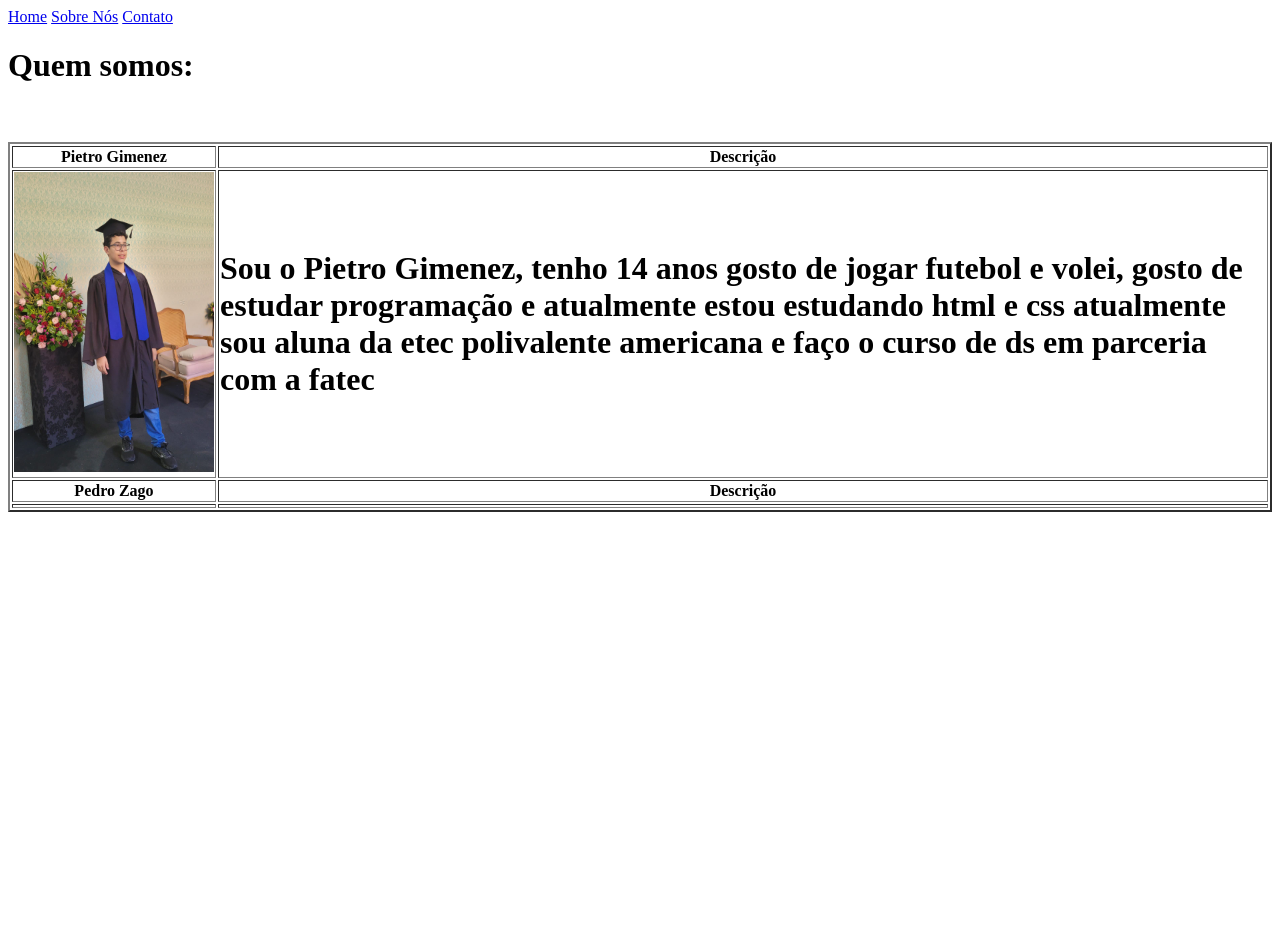
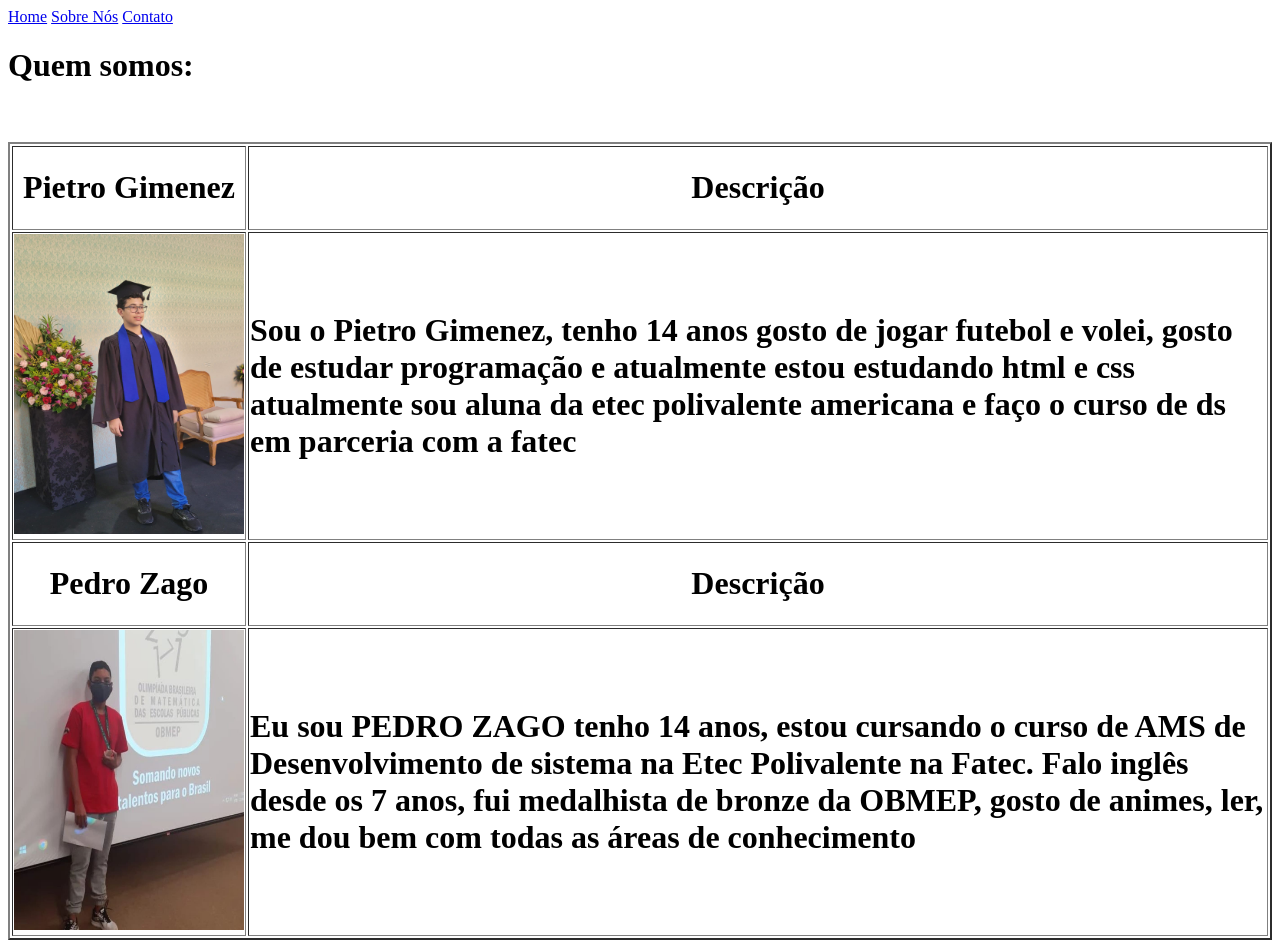
Before and after one commit to G1menez/Blog-PW, a plain HTML site: page quem.html in a window 1280 px wide. Before the commit the page ends 800 px from the top, so only its background shows below. Drawn offline with Linux system fonts and the light colour scheme.

Commit message:
Add files via upload

```diff
--- a/quem.html
+++ b/quem.html
@@ -18,23 +18,23 @@
         <table border="2">
 
             <tr>
-                <th>Pietro Gimenez</th>
-                <th>Descrição</th>
+                <th><h1>Pietro Gimenez</h1></th>
+                <th><h1>Descrição</h1></th>
             </tr>
 
             <tr>
-                <td><img src="WhatsApp Image 2024-04-09 at 21.33.17.jpeg" alt="Pietro Gimenez"  width="200" height="300"></td>
+                <td><img src="Pietro.jpeg" alt="Pietro Gimenez"  width="230" height="300"></td>
                 <td><h1>Sou o Pietro Gimenez, tenho 14 anos gosto de jogar futebol e volei, gosto de estudar programação e atualmente estou estudando html e css atualmente sou aluna da etec polivalente americana e faço o curso de ds em parceria com a fatec</h1></td>
             </tr>
 
             <tr>
-                <th>Pedro Zago</th>
-                <th>Descrição</th>
+                <th><h1>Pedro Zago</h1></th>
+                <th><h1>Descrição</h1></th>
             </tr>
 
             <tr>
-                <td></td>
-                <td></td>
+                <td><img src="Pedro Zago.jpeg" alt="Pedro Zago"  width="230" height="300"></td>
+                <td><h1>Eu sou PEDRO ZAGO tenho 14 anos, estou cursando o curso de AMS  de Desenvolvimento de sistema na Etec Polivalente na Fatec. Falo inglês desde os 7 anos, fui medalhista de bronze da OBMEP, gosto de animes, ler, me dou bem com todas as áreas de conhecimento</h1></td>
             </tr>
         </table>
     </main>
```
Also changed, not shown: Pedro Zago.jpeg (added), Pietro.jpeg (added).
